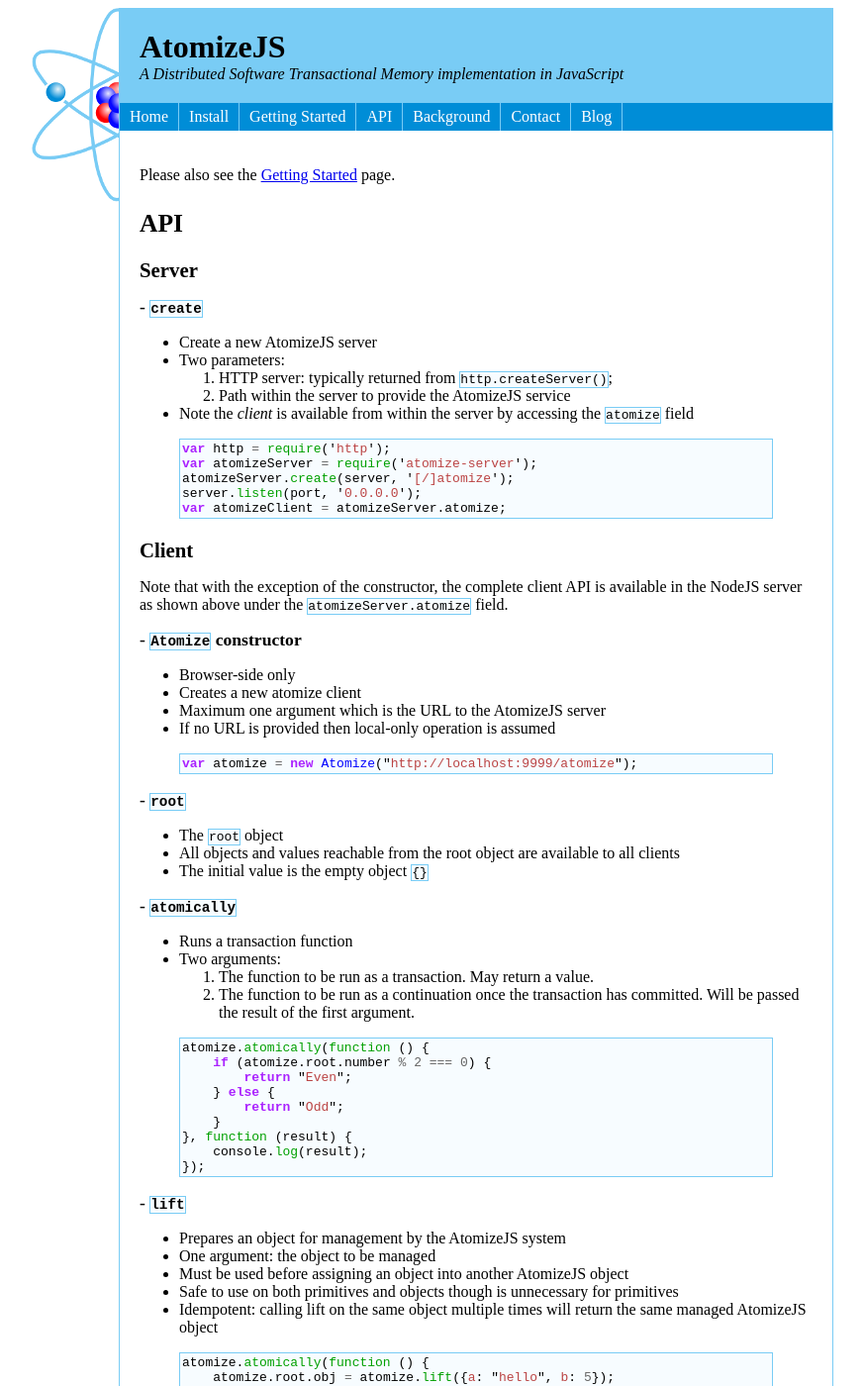
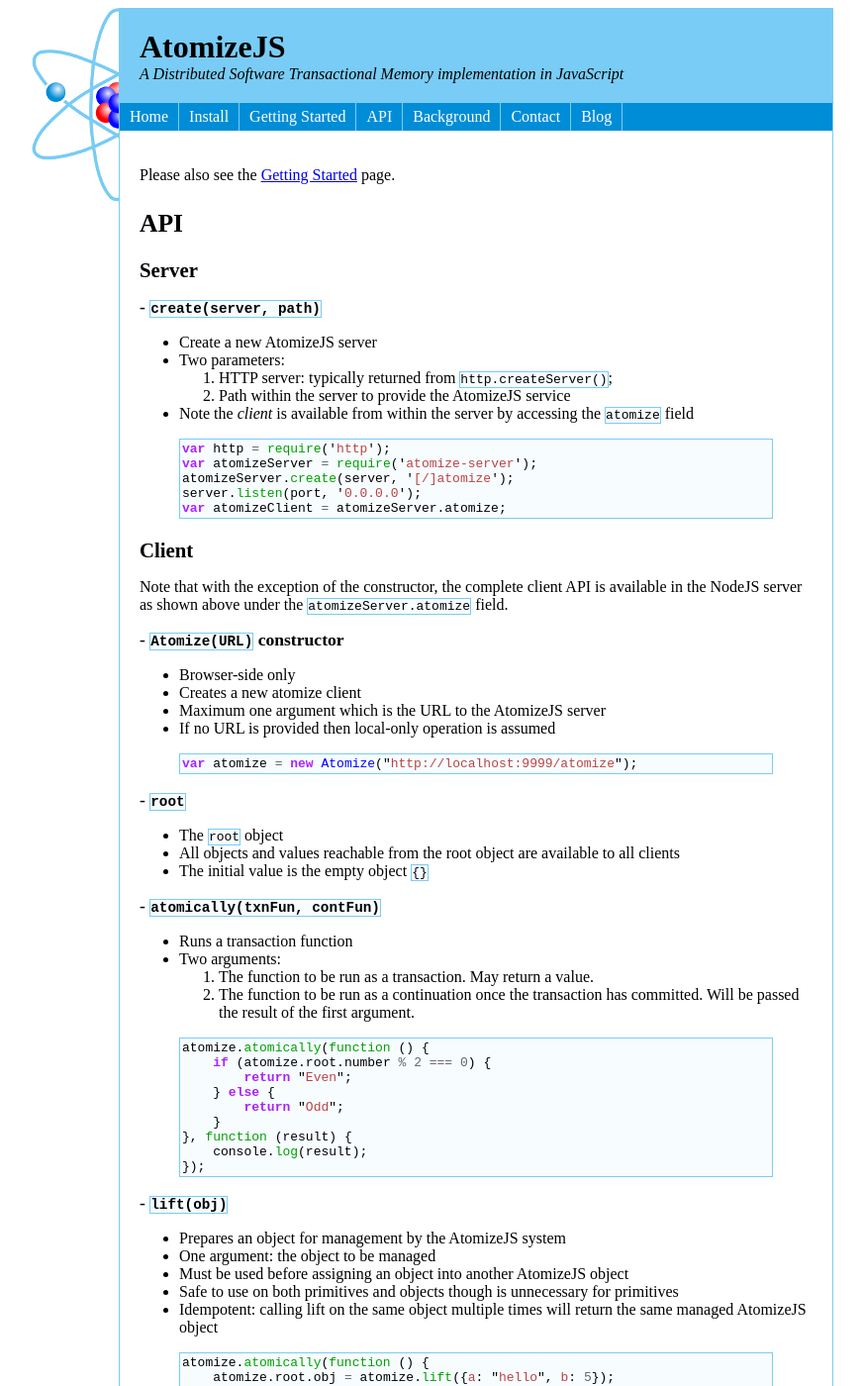
Before and after one commit to atomizejs/atomizejs.github.com, a Jekyll site: the page built from api.markdown, in a window 1280 px wide and 1400 px high. Shown: the whole window at 99% size, without its empty margins (204-1077 px from the left). Built offline with Jekyll 4.4.1, drawn with Linux system fonts in a browser that asks for light colours; Markdown is read by kramdown in place of the engine named in the settings; some of the changed text lies outside the part shown.

```diff
--- a/api.markdown
+++ b/api.markdown
@@ -9,7 +9,7 @@ Please also see the [Getting Started](/getting_started.html) page.
 
 ## Server
 
-### - `create`
+### - `create(server, path)`
 
 * Create a new AtomizeJS server
 * Two parameters:
@@ -32,7 +32,7 @@ Note that with the exception of the constructor, the complete client
 API is available in the NodeJS server as shown above under the
 `atomizeServer.atomize` field.
 
-### - `Atomize` constructor
+### - `Atomize(URL)` constructor
 
 * Browser-side only
 * Creates a new atomize client
@@ -50,7 +50,7 @@ var atomize = new Atomize("http://localhost:9999/atomize");
   to all clients
 * The initial value is the empty object `{}`
 
-### - `atomically`
+### - `atomically(txnFun, contFun)`
 
 * Runs a transaction function
 * Two arguments:
@@ -70,7 +70,7 @@ atomize.atomically(function () {
 });
 {% endhighlight %}
 
-### - `lift`
+### - `lift(obj)`
 
 * Prepares an object for management by the AtomizeJS system
 * One argument: the object to be managed
@@ -89,7 +89,7 @@ atomize.atomically(function () {
 }, function () {});
 {% endhighlight %}
 
-### - `retry`
+### - `retry()`
 
 * Indicates the transaction wishes to be suspended pending some change
 * No arguments
@@ -114,7 +114,7 @@ atomize.atomically(function () {
 });
 {% endhighlight %}
 
-### - `orElse`
+### - `orElse(txnFuns, contFun)`
 
 * An abstraction of `retry`
 * Two arguments:
```
